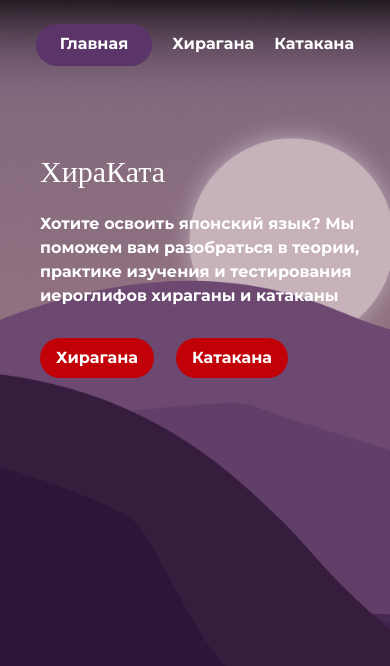
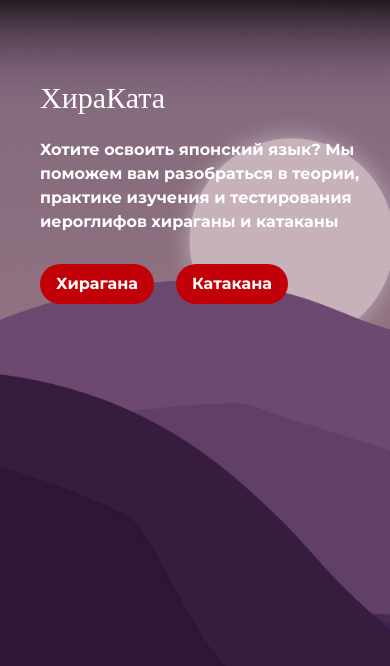
Before and after one commit to makesomelayouts/hirakata, a React (Vite) app: page / in a window 390 px wide. Shown: the top 666 px of the page. Built offline with nearby package versions, Linux system fonts and the light colour scheme; a web font is replaced by a local one.

Commit message:
Hide header in small screens

```diff
--- a/src/pages/Home.jsx
+++ b/src/pages/Home.jsx
@@ -5,7 +5,7 @@ import { motion } from "framer-motion";
 function Home() {
   return (
     <>
-      <motion.div className="h-screen bg-[url(@/assets/bg.jpg)] bg-cover">
+      <motion.div className="h-screen bg-[url(@/assets/bg.jpg)] bg-cover max-sm:pt-4">
         <Header />
 
         <div className="flex flex-col items-baseline justify-center ml-10 text-left text-white mt-16 lg:mt-52 md:ml-32 xl:ml-80 xl:mt-64">
--- a/src/widgets/Header.jsx
+++ b/src/widgets/Header.jsx
@@ -5,7 +5,7 @@ export const Header = () => {
   let location = useLocation();
 
   return (
-    <header className="p-6 z-10">
+    <header className="p-6 z-10 hidden sm:block">
       <div className="flex items-center justify-center gap-5">
         <TransitionLink
           className={`${
```
